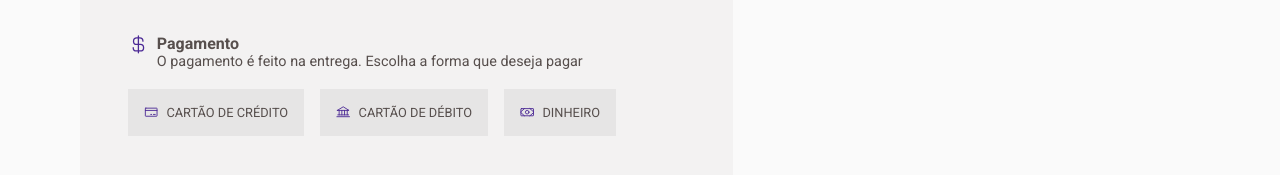
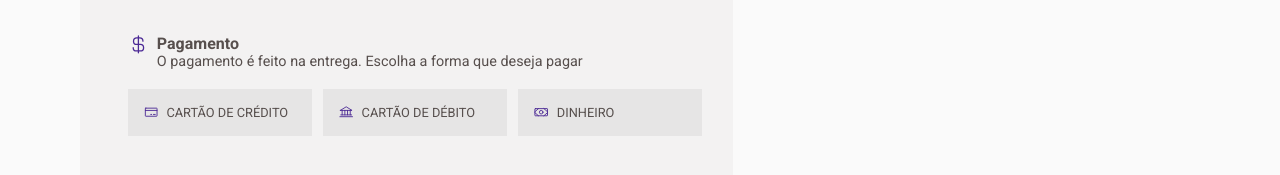
Before and after one commit to jnorberto23/coffee-delivery, a React (Vite) app: page /checkout in a window 1280 px wide. Shown: the part 573-748 px from the top of the page. Built offline with nearby package versions, Linux system fonts and the light colour scheme.

Commit message:
🐛 adjust width of buttons ons paymentForm

```diff
--- a/src/pages/Checkout/components/PaymentForm/styles.ts
+++ b/src/pages/Checkout/components/PaymentForm/styles.ts
@@ -5,7 +5,7 @@ export const PaymentWrapper = styled.div`
   flex-direction: row;
   align-items: flex-start;
   justify-content: flex-start;
-  gap: 1rem;
+  gap: 0.7rem;
 `;
 
 export const InputWrapper = styled.div`
@@ -15,10 +15,12 @@ export const InputWrapper = styled.div`
   }
 
   label {
+    display: inline-block;
+    width: 11.5rem;
     display: flex;
     align-items: center;
     flex-direction: row;
-    justify-content: space-between;
+    justify-content: flex-start;
     gap: 0.5rem;
     font-size: 0.8rem;
     cursor: pointer;
```
